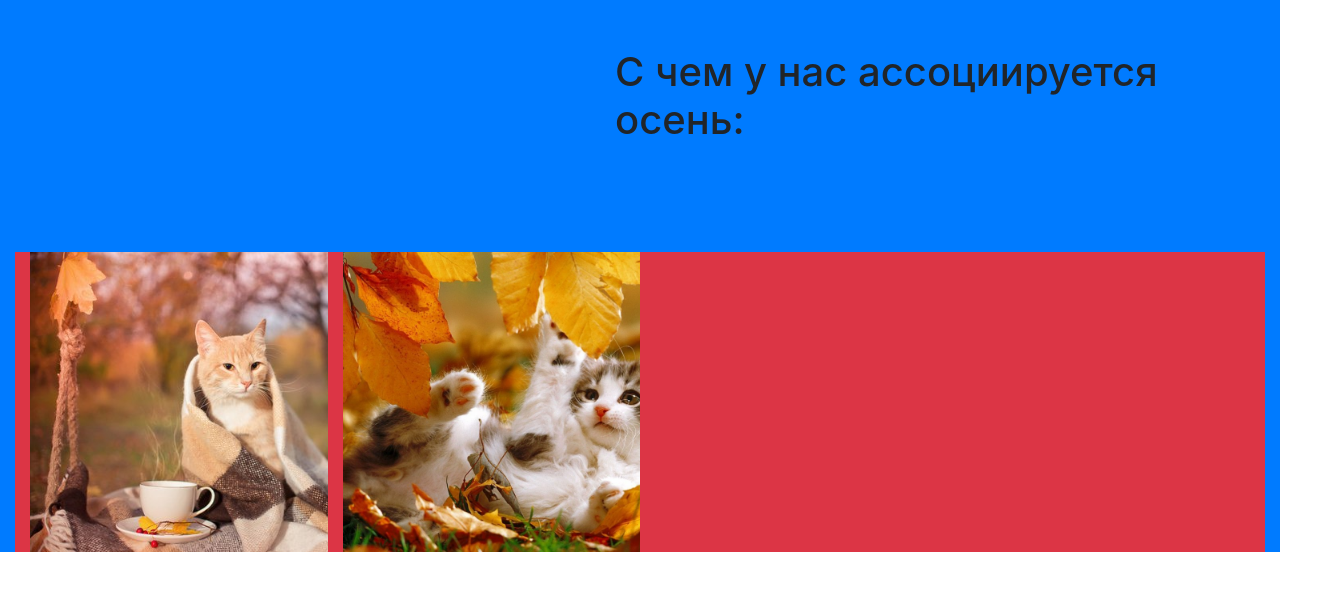
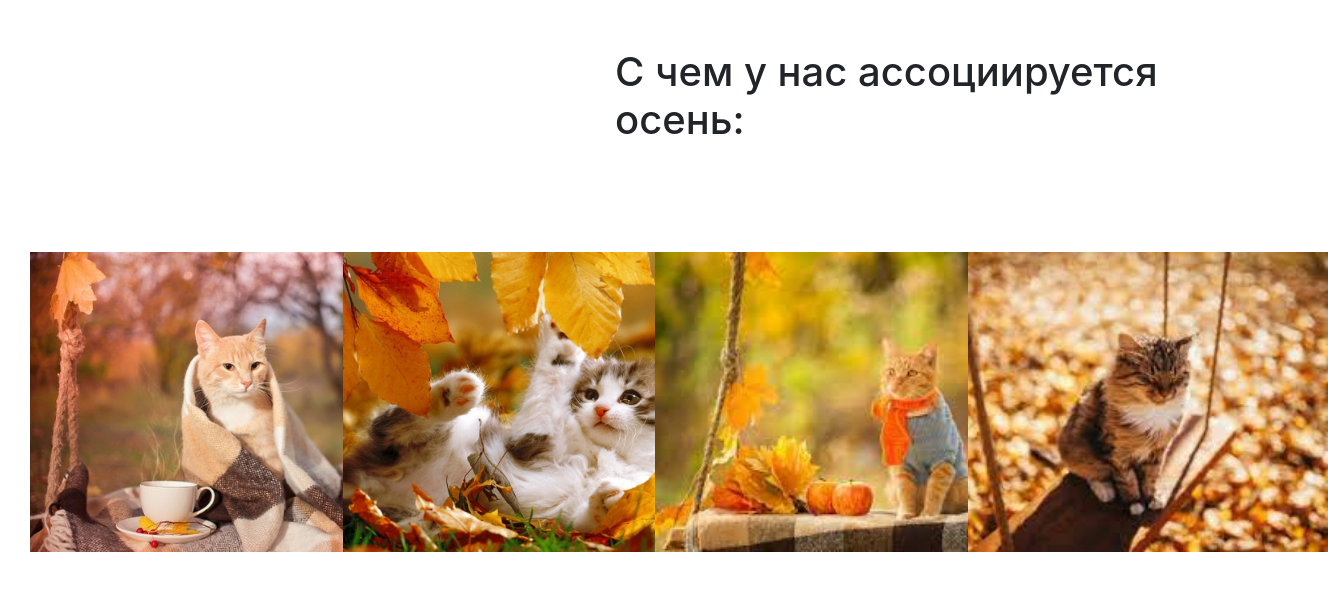
Before and after one commit to Sandaara200/autumn-, a plain HTML site: page index.html in a window 1280 px wide. Shown: the whole page, 1328 px wide, since content can reach past the window. Drawn offline with nearby package versions, Linux system fonts and the light colour scheme.

Commit message:
Peter add img

```diff
--- a/index.html
+++ b/index.html
@@ -5,22 +5,22 @@
 	<link rel="stylesheet" href="https://maxcdn.bootstrapcdn.com/bootstrap/4.0.0/css/bootstrap.min.css" integrity="sha384-Gn5384xqQ1aoWXA+058RXPxPg6fy4IWvTNh0E263XmFcJlSAwiGgFAW/dAiS6JXm" crossorigin="anonymous">
 </head>
 <body>
-	<div class="col-12 h-auto bg-primary pt-5">
+	<div class="col-12 h-auto  pt-5">
 		<h1 style="margin-left: 600px;">
 			С чем у нас ассоциируется осень:
 		</h1>
 		<div class="d-flex" style="padding-top: 100px;">
-			<div class="col-3 bg-danger" style="height: 300px;">
+			<div class="col-3 " style="height: 300px;">
 				<img src="1111.png" class="h-100">
 			</div>
-			<div class="col-3 bg-danger" style="height: 300px;">
+			<div class="col-3 " style="height: 300px;">
 				<img src="1621528874_4-oir_mobi-p-osen-kotiki-zhivotnie-krasivo-foto-4.jpg" class="h-100">
 			</div>
-			<div class="col-3 bg-danger" style="height: 300px;">
-
+			<div class="col-3 " style="height: 300px;">
+				 <img src="https://github.com/Sandaara200/autumn-/blob/main/images1.jpg?raw=true" class="h-100">
 			</div>
-			<div class="col-3 bg-danger" style="height: 300px;">
-
+			<div class="col-3 " style="height: 300px;">
+				  <img src="https://github.com/Sandaara200/autumn-/blob/main/cats.jpg?raw=true" class="h-100">
 			</div>
 		</div>
 	</div>
```
